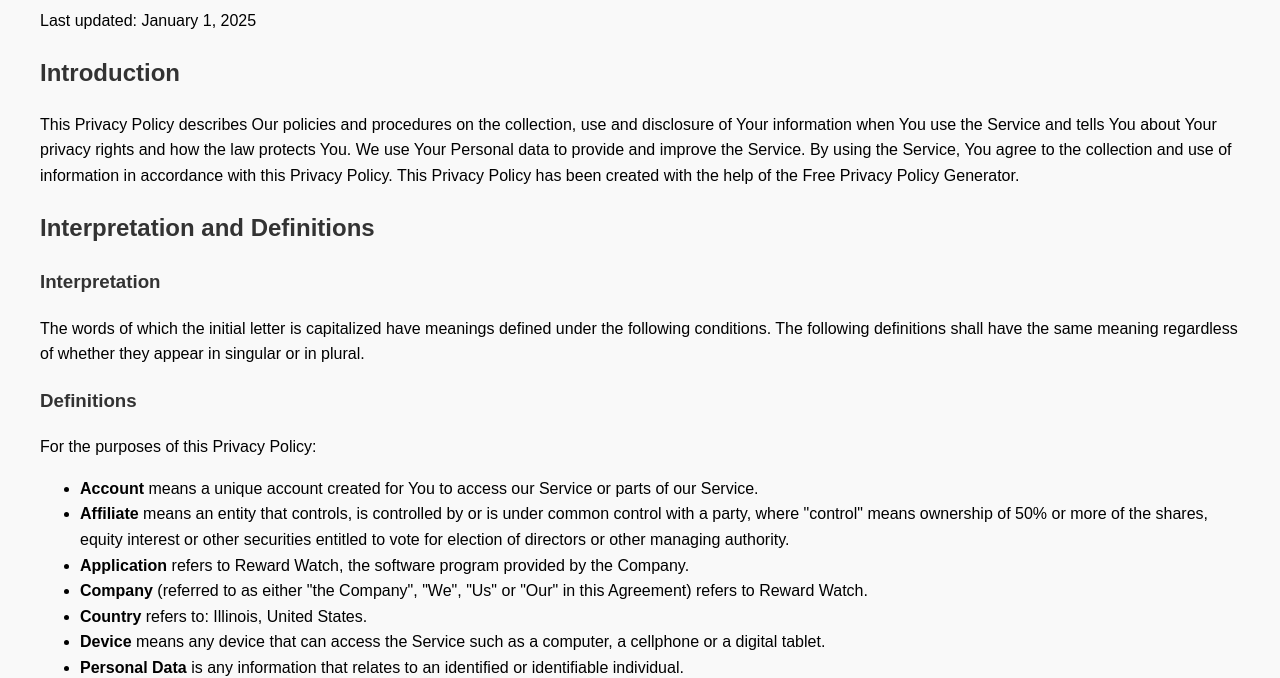
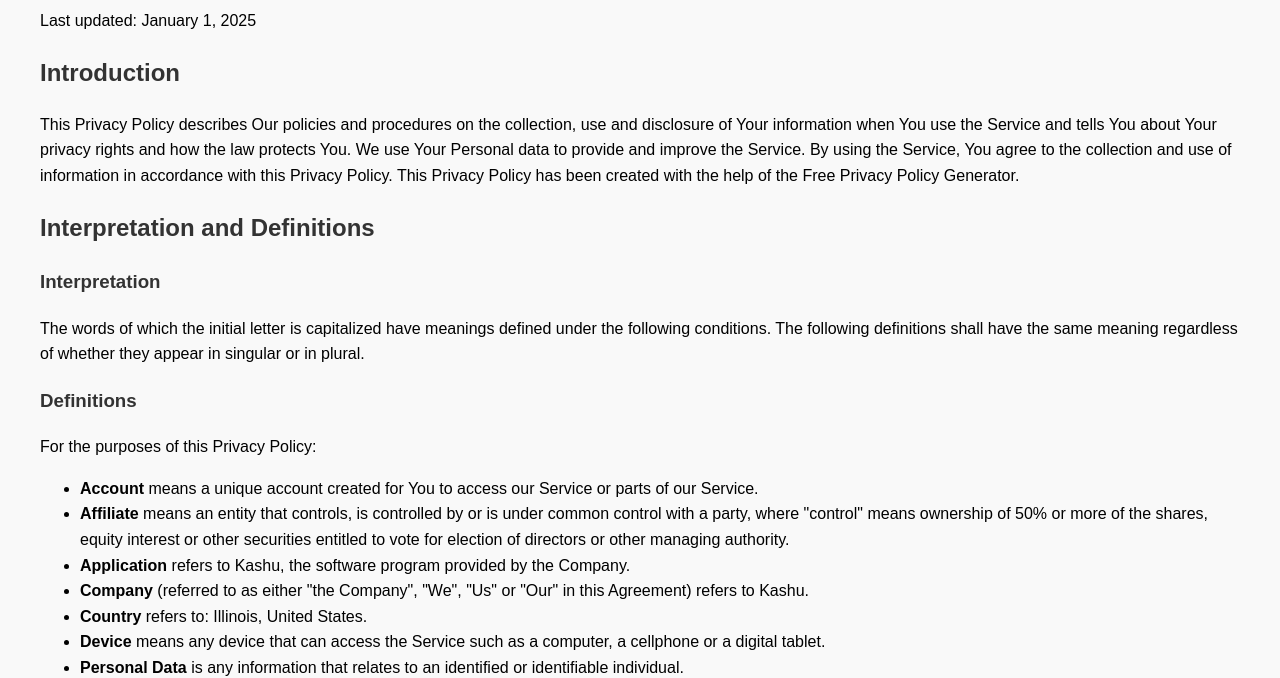
Before and after one commit to CK-IS-DEV/reward-watch-legal, a plain HTML site: page index.html in a window 1280 px wide. Shown: the part 126-804 px from the top of the page. Drawn offline with Linux system fonts and the light colour scheme.

Commit message:
index.html

```diff
--- a/index.html
+++ b/index.html
@@ -46,8 +46,8 @@
         <ul>
             <li><strong>Account</strong> means a unique account created for You to access our Service or parts of our Service.</li>
             <li><strong>Affiliate</strong> means an entity that controls, is controlled by or is under common control with a party, where "control" means ownership of 50% or more of the shares, equity interest or other securities entitled to vote for election of directors or other managing authority.</li>
-            <li><strong>Application</strong> refers to Reward Watch, the software program provided by the Company.</li>
-            <li><strong>Company</strong> (referred to as either "the Company", "We", "Us" or "Our" in this Agreement) refers to Reward Watch.</li>
+            <li><strong>Application</strong> refers to Kashu, the software program provided by the Company.</li>
+            <li><strong>Company</strong> (referred to as either "the Company", "We", "Us" or "Our" in this Agreement) refers to Kashu.</li>
             <li><strong>Country</strong> refers to: Illinois, United States.</li>
             <li><strong>Device</strong> means any device that can access the Service such as a computer, a cellphone or a digital tablet.</li>
             <li><strong>Personal Data</strong> is any information that relates to an identified or identifiable individual.</li>
```
